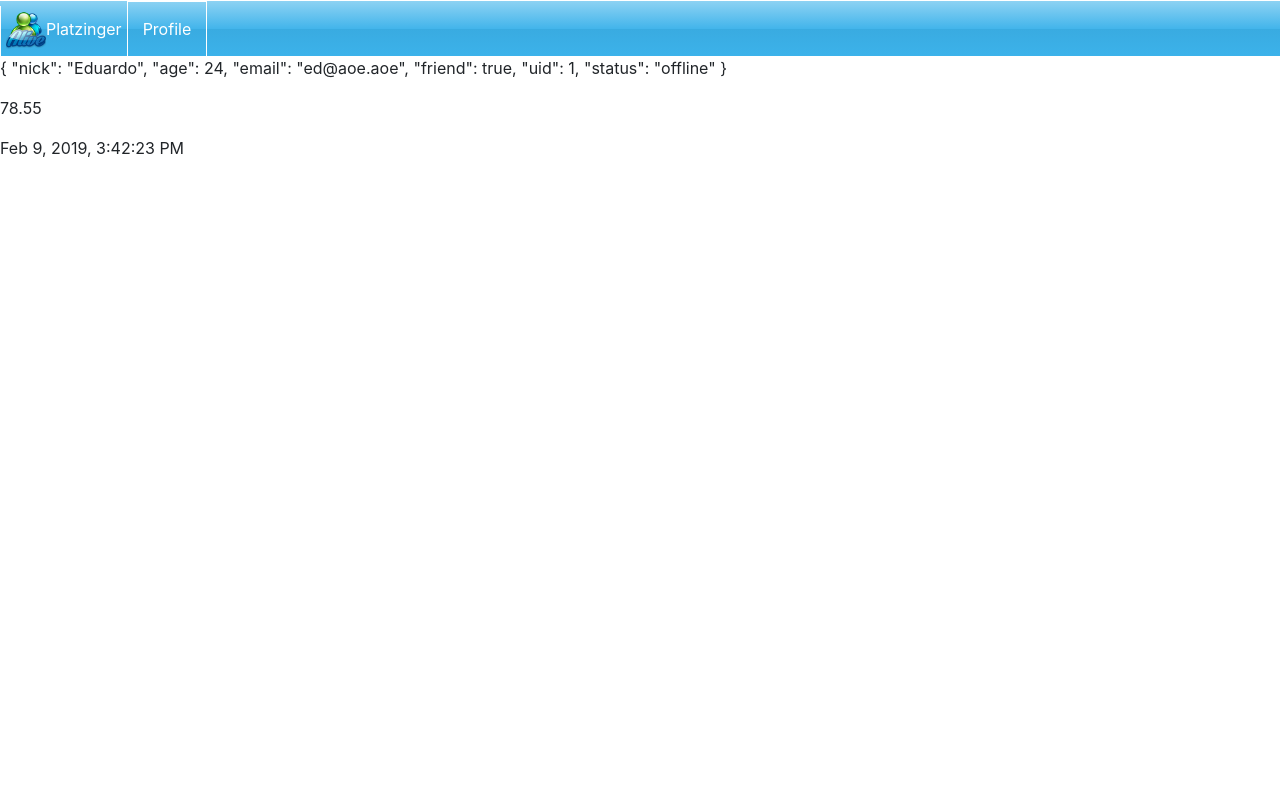
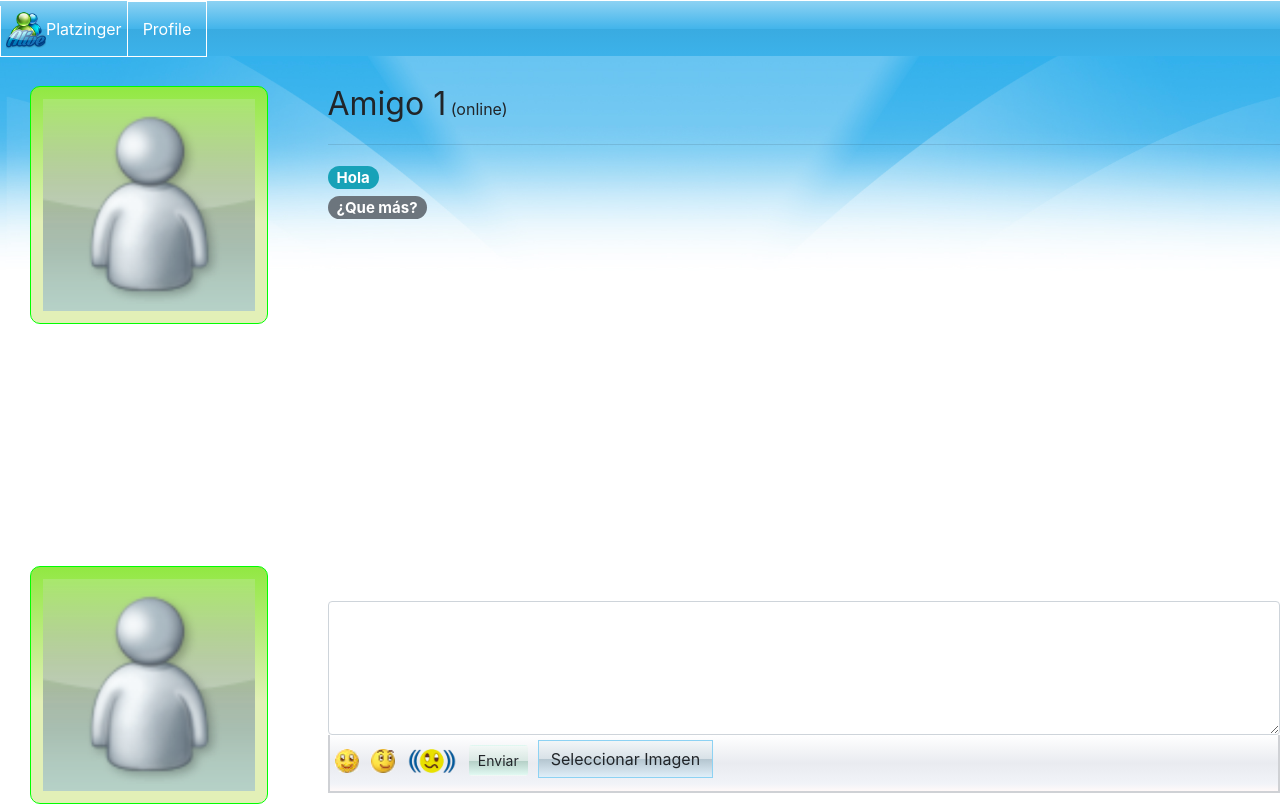
Before and after one commit to mdelarosa90/platzinger, an Angular app: page /conversation/1 in a window 1280 px wide. Built offline with nearby package versions, Linux system fonts and the light colour scheme.

Commit message:
CSS conversation Component, Fix Bug Login Session

```diff
--- a/src/app/app.component.html
+++ b/src/app/app.component.html
@@ -1,4 +1,4 @@
-<app-menu></app-menu>
-<div class="generalContent">
+<app-menu *ngIf="router.url != '/login'"></app-menu>
+<div [ngClass]="{'generalContent': router.url != '/login'}">
     <router-outlet></router-outlet>
 </div>
--- a/src/app/app.component.ts
+++ b/src/app/app.component.ts
@@ -1,4 +1,5 @@
 import { Component } from '@angular/core';
+import { Router } from '@angular/router';
 
 @Component({
   selector: 'app-root',
@@ -7,4 +8,10 @@ import { Component } from '@angular/core';
 })
 export class AppComponent {
   title = 'platzinger';
+
+  constructor (
+    public router: Router
+  ) {
+
+  }
 }
--- a/src/app/conversation/conversation.component.css
+++ b/src/app/conversation/conversation.component.css
@@ -0,0 +1,107 @@
+.conversationContainer {
+    background-image: url(/assets/img/msnbg.jpg);
+    background-size: 100%;
+    background-repeat: no-repeat;
+
+  }
+  #conversationMenuContainer {
+    /* Permalink - use to edit and share this gradient: http://colorzilla.com/gradient-editor/#8dd2f3+0,43b5eb+50,39abe1+51,3cb2ea+100 */
+    background: #8dd2f3; /* Old browsers */
+    background: -moz-linear-gradient(top, #8dd2f3 0%, #43b5eb 50%, #39abe1 51%, #3cb2ea 100%); /* FF3.6-15 */
+    background: -webkit-linear-gradient(top, #8dd2f3 0%,#43b5eb 50%,#39abe1 51%,#3cb2ea 100%); /* Chrome10-25,Safari5.1-6 */
+    background: linear-gradient(to bottom, #8dd2f3 0%,#43b5eb 50%,#39abe1 51%,#3cb2ea 100%); /* W3C, IE10+, FF16+, Chrome26+, Opera12+, Safari7+ */
+    filter: progid:DXImageTransform.Microsoft.gradient( startColorstr='#8dd2f3', endColorstr='#3cb2ea',GradientType=0 ); /* IE6-9 */
+    -webkit-box-shadow: 0px 15px 15px -4px rgba(0,0,0,0.24);
+    -moz-box-shadow: 0px 15px 15px -4px rgba(0,0,0,0.24);
+    box-shadow: 0px 15px 15px -4px rgba(0,0,0,0.24);
+  }
+  #conversationMenuContainer > .item {
+    padding: 15px;
+    color: white;
+    cursor: default;
+    border: 1px solid rgba(255, 255, 255, 0.33);
+    display: inline-block;
+  }
+  #conversationMenuContainer > .item > img {
+    height: 20px;
+  }
+  #conversationSidebar {
+    padding: 30px;
+    padding-bottom: 0;
+    position: relative;
+  }
+  .vh20 {
+    height: 20vh;
+  }
+  .vh25 {
+    height: 25vh;
+  }
+  .vh30 {
+    height: 30vh;
+  }
+  .vh40 {
+    height: 40vh;
+  }
+  .vh60 {
+    height: 60vh;
+  }
+  .vh70 {
+    height: 70vh;
+  }
+  #messageToolBar {
+    border: 2px solid #cfd1d5;
+    padding: 5px;
+    border-top: 0px;
+    /* Permalink - use to edit and share this gradient: http://colorzilla.com/gradient-editor/#ffffff+0,e9ebf0+50,f1f3f8+87,fff9f9+100 */
+    background: #ffffff; /* Old browsers */
+    background: -moz-linear-gradient(top, #ffffff 0%, #e9ebf0 50%, #f1f3f8 87%, #fff9f9 100%); /* FF3.6-15 */
+    background: -webkit-linear-gradient(top, #ffffff 0%,#e9ebf0 50%,#f1f3f8 87%,#fff9f9 100%); /* Chrome10-25,Safari5.1-6 */
+    background: linear-gradient(to bottom, #ffffff 0%,#e9ebf0 50%,#f1f3f8 87%,#fff9f9 100%); /* W3C, IE10+, FF16+, Chrome26+, Opera12+, Safari7+ */
+    filter: progid:DXImageTransform.Microsoft.gradient( startColorstr='#ffffff', endColorstr='#fff9f9',GradientType=0 ); /* IE6-9 */
+  }
+  #messageToolBar > .item {
+    display: inline-block;
+    margin-right: 8px;
+    cursor: pointer;
+  }
+  #messageToolBar > .item > .tool {
+    height: 24px;
+    margin-right: 4px;
+  }
+  span.friendName {
+    font-size: 2em;
+  }
+  img.conversationPicture {
+    width: 300px;
+    margin: 10px 0;
+    padding: 10px;
+    border: 2px solid #ededed;
+  }
+  .vh55 {
+    height: 55vh;
+  }
+  .overscroll {
+    overflow: scroll;
+  }
+  .pabo10 {
+    padding-bottom: 10px;
+  }
+
+  .marri10 {
+      margin-right: 10px;
+  }
+
+  .btn-send {
+    background: rgba(242,248,246,1);
+background: -moz-linear-gradient(top, rgba(242,248,246,1) 0%, rgba(217,232,227,1) 50%, rgba(180,207,198,1) 51%, rgba(225,249,242,1) 100%);
+background: -webkit-gradient(left top, left bottom, color-stop(0%, rgba(242,248,246,1)), color-stop(50%, rgba(217,232,227,1)), color-stop(51%, rgba(180,207,198,1)), color-stop(100%, rgba(225,249,242,1)));
+background: -webkit-linear-gradient(top, rgba(242,248,246,1) 0%, rgba(217,232,227,1) 50%, rgba(180,207,198,1) 51%, rgba(225,249,242,1) 100%);
+background: -o-linear-gradient(top, rgba(242,248,246,1) 0%, rgba(217,232,227,1) 50%, rgba(180,207,198,1) 51%, rgba(225,249,242,1) 100%);
+background: -ms-linear-gradient(top, rgba(242,248,246,1) 0%, rgba(217,232,227,1) 50%, rgba(180,207,198,1) 51%, rgba(225,249,242,1) 100%);
+background: linear-gradient(to bottom, rgba(242,248,246,1) 0%, rgba(217,232,227,1) 50%, rgba(180,207,198,1) 51%, rgba(225,249,242,1) 100%);
+filter: progid:DXImageTransform.Microsoft.gradient( startColorstr='#f2f8f6', endColorstr='#e1f9f2', GradientType=0 );
+  }
+
+  #messageArea {
+    font-size: 20px;
+  }
--- a/src/app/conversation/conversation.component.html
+++ b/src/app/conversation/conversation.component.html
@@ -1,9 +1,52 @@
-<p>
-  {{friend | json}}
-</p>
-<p>
-  {{price  | number: '1.2-2'}}
-</p>
-<p>
-  {{today | date: 'medium'}}
-</p>
+<div class="conversationContainer bluewhitebg">
+    <div class="row">
+      <div class="col-sm-3 maxwi300">
+        <div id="conversationSidebar">
+          <div class="vh30">
+            <div class="avatarFrameOnline">
+              <img src="{{'assets/img/generic_avatar.png'}}" class="avatarImage img-fluid">
+            </div>
+          </div>
+          <div class="vh30"></div>
+          <div class="vh25">
+            <div class="avatarFrameOnline">
+              <img src="{{'assets/img/generic_avatar.png'}}" class="avatarImage img-fluid">
+            </div>
+          </div>
+        </div>
+      </div>
+      <div class="col-sm-9">
+        <br />
+        <span class="friendName">Amigo 1</span> (online)
+        <hr />
+        <div class="vh55 overscroll pabo10" id="messageArea">
+          <div>
+            <span class="badge badge-pill badge-info">Hola</span>
+          </div>
+          <span class="badge badge-pill badge-secondary">¿Que más?</span>
+        </div>
+        <div class="messageControlsContainer">
+          <textarea class="form-control" cols="30" rows="5" ></textarea>
+          <div id="messageToolBar">
+            <div class="item">
+              <img src="assets/img/icons/regular_smile.gif" class="tool">
+              <i name="caret-down"></i>
+            </div>
+            <div class="item">
+              <img src="assets/img/icons/wink_smile.gif" class="tool">
+              <i name="caret-down"></i>
+            </div>
+            <div class="item" >
+              <img src="assets/img/zumbido.png" class="tool">
+            </div>
+
+            <a class="btn btn-send btn-sm marri10" accept="image/*" role="button">Enviar</a>
+            <label class="custom-file-upload">
+              <input type="file">
+              <i name="image"></i> Seleccionar Imagen
+            </label>
+          </div>
+        </div>
+      </div>
+    </div>
+  </div>
--- a/src/app/profile/profile.component.css
+++ b/src/app/profile/profile.component.css
@@ -0,0 +1,6 @@
+#profileContainer {
+    background-image: url(/assets/img/msnbg.jpg);
+    background-size: 100%;
+    background-repeat: no-repeat;
+
+  }
--- a/src/styles.css
+++ b/src/styles.css
@@ -16,14 +16,14 @@ display: inline-block;
 }
 
 .avatarFrameOnline{
-    background: rgba(210,255,82,1);
-    background: -moz-linear-gradient(left, rgba(210,255,82,1) 0%, rgba(145,232,66,1) 100%);
-    background: -webkit-gradient(left top, right top, color-stop(0%, rgba(210,255,82,1)), color-stop(100%, rgba(145,232,66,1)));
-    background: -webkit-linear-gradient(left, rgba(210,255,82,1) 0%, rgba(145,232,66,1) 100%);
-    background: -o-linear-gradient(left, rgba(210,255,82,1) 0%, rgba(145,232,66,1) 100%);
-    background: -ms-linear-gradient(left, rgba(210,255,82,1) 0%, rgba(145,232,66,1) 100%);
-    background: linear-gradient(to right, rgba(210,255,82,1) 0%, rgba(145,232,66,1) 100%);
-    filter: progid:DXImageTransform.Microsoft.gradient( startColorstr='#d2ff52', endColorstr='#91e842', GradientType=1 );
+background: rgba(226,240,183,1);
+background: -moz-linear-gradient(top, rgba(226,240,183,1) 0%, rgba(145,232,66,1) 0%, rgba(226,240,183,1) 57%, rgba(226,240,183,1) 100%);
+background: -webkit-gradient(left top, left bottom, color-stop(0%, rgba(226,240,183,1)), color-stop(0%, rgba(145,232,66,1)), color-stop(57%, rgba(226,240,183,1)), color-stop(100%, rgba(226,240,183,1)));
+background: -webkit-linear-gradient(top, rgba(226,240,183,1) 0%, rgba(145,232,66,1) 0%, rgba(226,240,183,1) 57%, rgba(226,240,183,1) 100%);
+background: -o-linear-gradient(top, rgba(226,240,183,1) 0%, rgba(145,232,66,1) 0%, rgba(226,240,183,1) 57%, rgba(226,240,183,1) 100%);
+background: -ms-linear-gradient(top, rgba(226,240,183,1) 0%, rgba(145,232,66,1) 0%, rgba(226,240,183,1) 57%, rgba(226,240,183,1) 100%);
+background: linear-gradient(to bottom, rgba(226,240,183,1) 0%, rgba(145,232,66,1) 0%, rgba(226,240,183,1) 57%, rgba(226,240,183,1) 100%);
+filter: progid:DXImageTransform.Microsoft.gradient( startColorstr='#e2f0b7', endColorstr='#e2f0b7', GradientType=0 );
 text-align: center;
 padding: 5%;
 border-radius: 10px;
```
Lines whose indentation alone changed are shown as unchanged.
